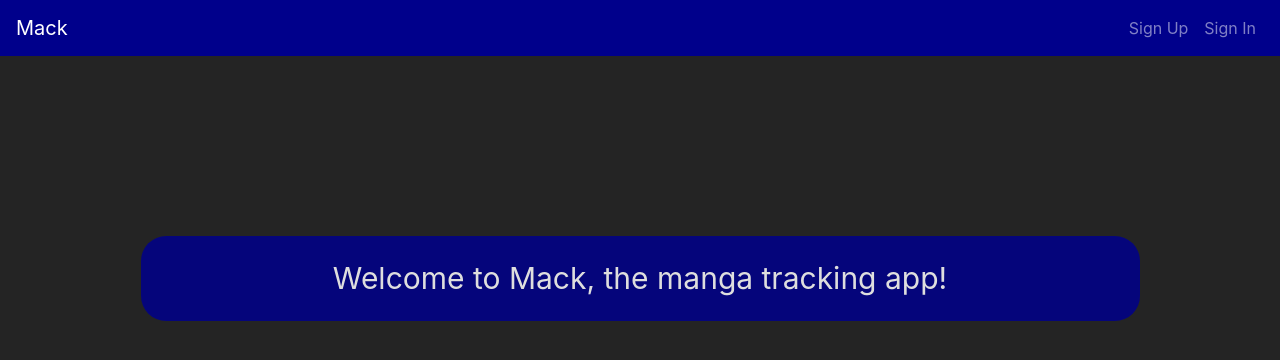
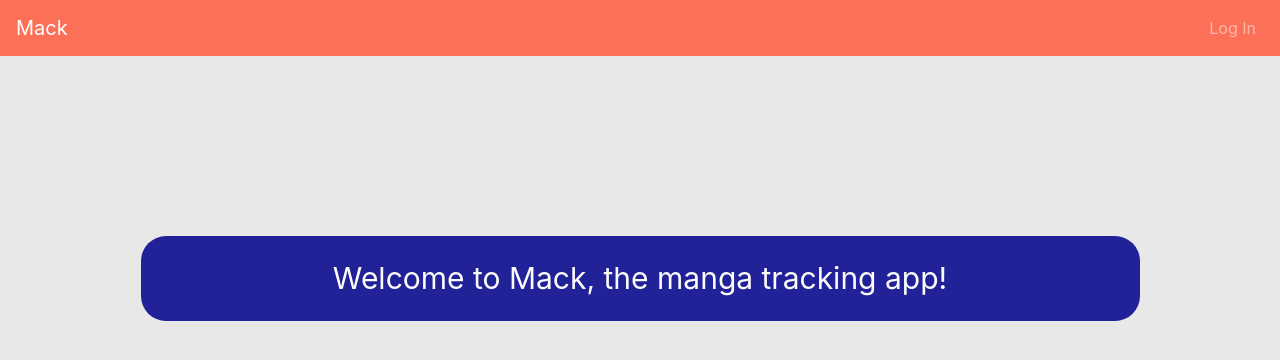
Before and after one commit to D-Raimon/mack-client, a React app: page /#/ in a window 1280 px wide. Shown: the top 360 px of the page. Built offline with nearby package versions, Linux system fonts and the light colour scheme.

Commit message:
Change Navbar style and links
- Changed the Navbar color to the new color that will be used throughout
- Removed sign-up and sign-in links to just one Log In link that will
take the user to a new page that includes both

```diff
--- a/src/components/Header/Header.js
+++ b/src/components/Header/Header.js
@@ -14,13 +14,12 @@ const authenticatedOptions = (
 
 const unauthenticatedOptions = (
   <Fragment>
-    <Nav.Link href="#sign-up">Sign Up</Nav.Link>
-    <Nav.Link href="#sign-in">Sign In</Nav.Link>
+    <Nav.Link href="#sign-in">Log In</Nav.Link>
   </Fragment>
 )
 
 const Header = ({ user }) => (
-  <Navbar style={{ backgroundColor: '#00008b' }} variant="dark" expand="md">
+  <Navbar style={{ backgroundColor: '#ff6449e7' }} variant="dark" expand="md">
     <Navbar.Brand href="#">
       Mack
     </Navbar.Brand>
--- a/src/components/Home/home.css
+++ b/src/components/Home/home.css
@@ -1,5 +1,5 @@
 body {
-  background-color: rgb(36, 36, 36);
+  background-color: rgb(232, 232, 232);
 }
 
 .home_primary {
```
